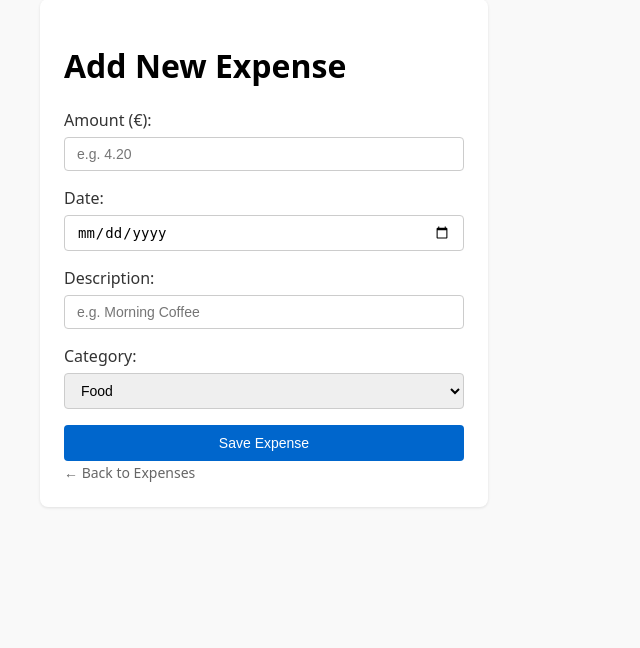
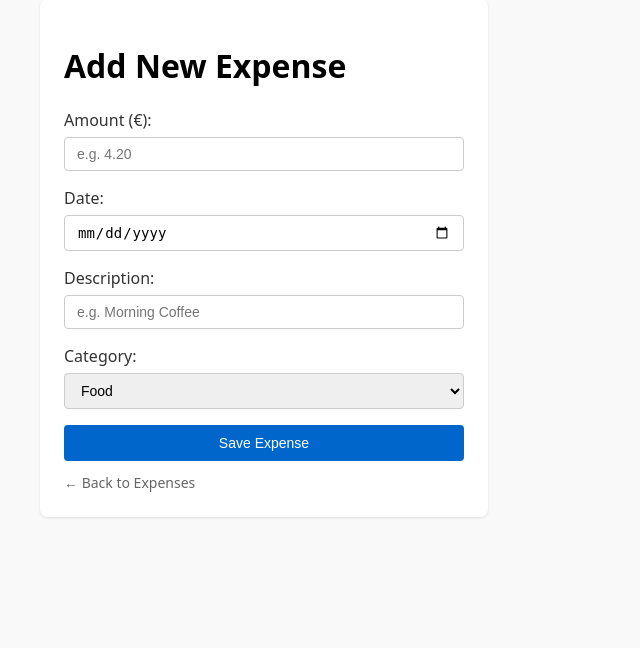
Before and after one commit to keremyldrm41/expense-tracker, a Flask app: page /add in a window 1280 px wide. Shown: the part 41-689 px from the top of the page, without its empty margins (0-640 px from the left). Run offline with Flask 3, Linux system fonts and the light colour scheme.

Commit message:
fixed invalid declaration of a rule

```diff
--- a/templates/add.html
+++ b/templates/add.html
@@ -12,7 +12,7 @@
         input, select { width: 100%; padding: 8px 12px; box-sizing: border-box; border: 1px solid #ccc; border-radius: 4px; font-size: 14px; }
         button { background-color: #0066cc; color: white; border: none; padding: 10px 16px; border-radius: 4px; cursor: pointer; font-size: 14px; width: 100%; }
         button:hover { background-color: #0052a3; }
-        a { text-display: inline-block; margin-top: 12px; color: #666; text-decoration: none; font-size: 14px; }
+        a { display: inline-block; margin-top: 12px; color: #666; text-decoration: none; font-size: 14px; }
     </style>
 </head>
 <body>
```
